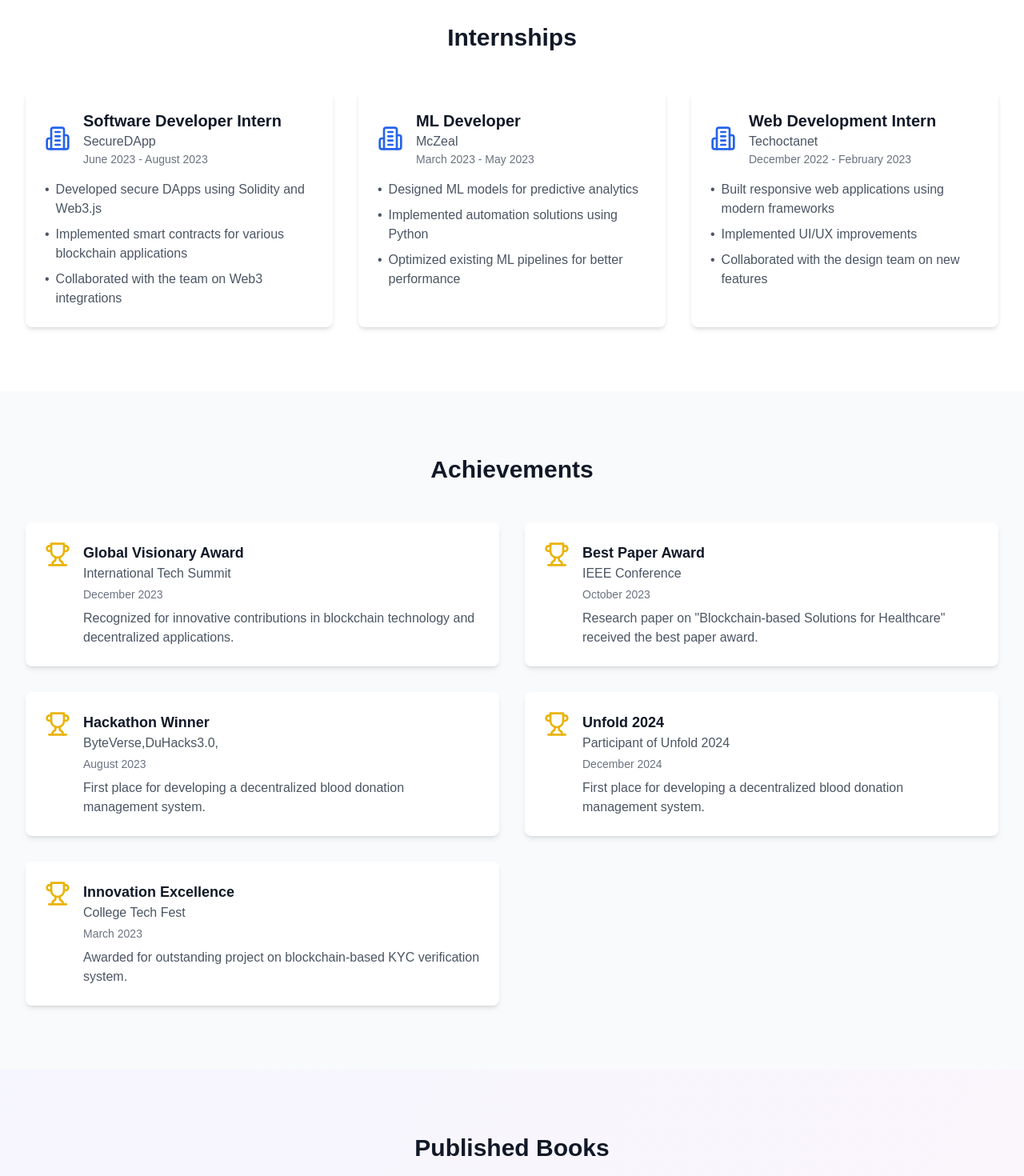
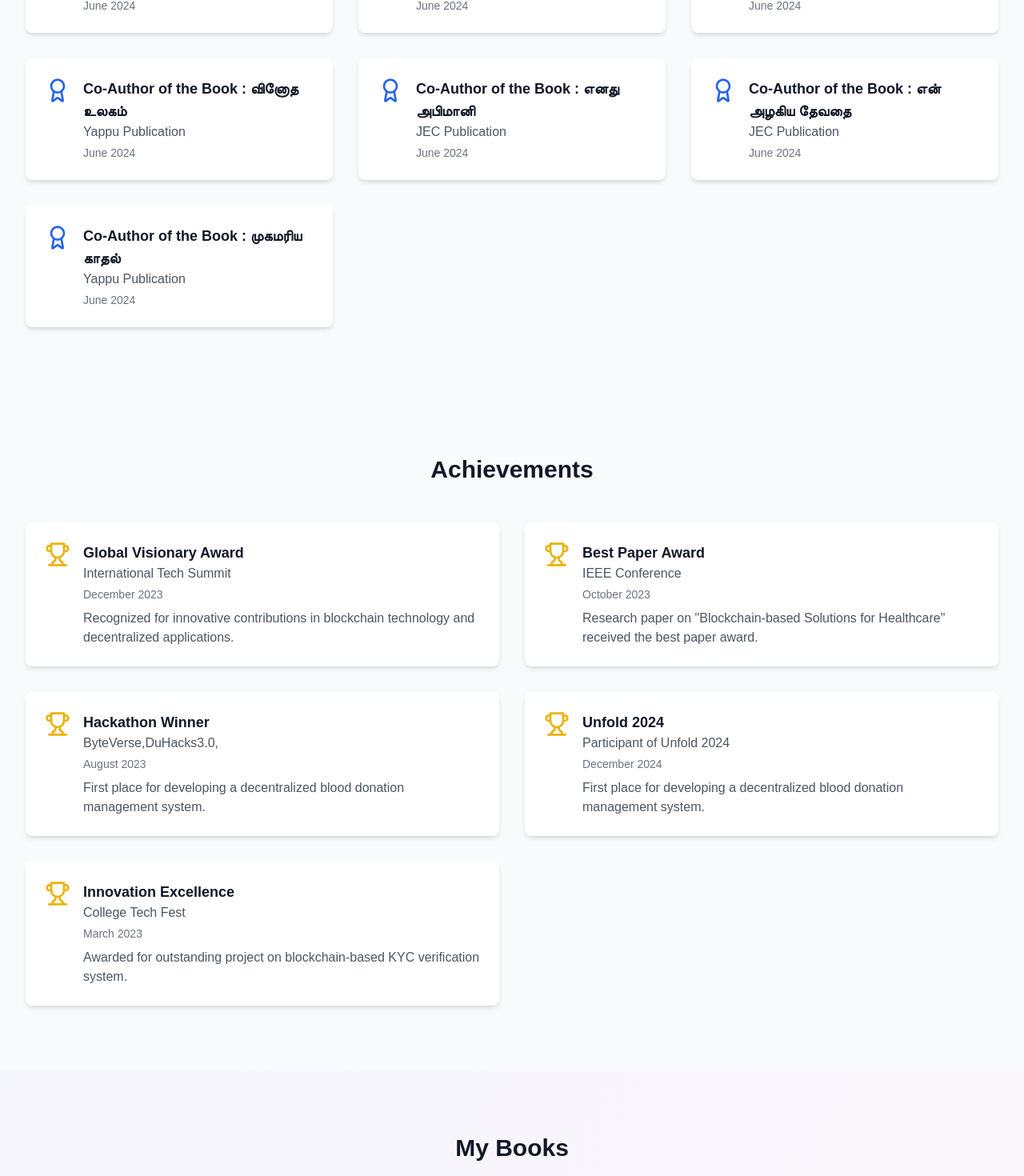
Before and after one commit to Janakiraman1021/myportfolio, a React (Create React App) app: page / in a window 1280 px wide. Shown: the part 4079-5549 px from the top of the page at 80% size. Built offline with nearby package versions, Linux system fonts and the light colour scheme.

Commit message:
refactor: reorder Certifications component and update Books section title

```diff
--- a/src/App.js
+++ b/src/App.js
@@ -41,8 +41,8 @@ function App() {
       <Education />
       <Skills />
       <Projects />
+      <Internships />
       <Certifications />
-      <Internships />
       <Achievements />
       <Books />
       <Hobbies />
--- a/src/components/Books.js
+++ b/src/components/Books.js
@@ -77,7 +77,7 @@ export default function Books() {
     <section id="books" className="py-20 bg-gradient-to-br from-primary-light/5 to-secondary-light/5 dark:from-primary-dark/5 dark:to-secondary-dark/5">
       <div className="max-w-7xl mx-auto px-4 sm:px-6 lg:px-8">
         <h2 className="text-3xl font-bold text-center text-gray-900 dark:text-white mb-12">
-          Published Books
+          My Books
         </h2>
 
         {/* Main Book */}
--- a/src/components/Contact.js
+++ b/src/components/Contact.js
@@ -75,6 +75,11 @@ export default function Contact() {
               </a>
             </div>
           </div>
+          <div className="text-center bg-gray-50 dark:bg-gray-800 py-4">
+            <p className="text-sm text-gray-600 dark:text-gray-400">
+              © {new Date().getFullYear()} Janakiraman. All rights reserved.
+            </p>
+          </div>
         </div>
       </div>
     </section>
```
